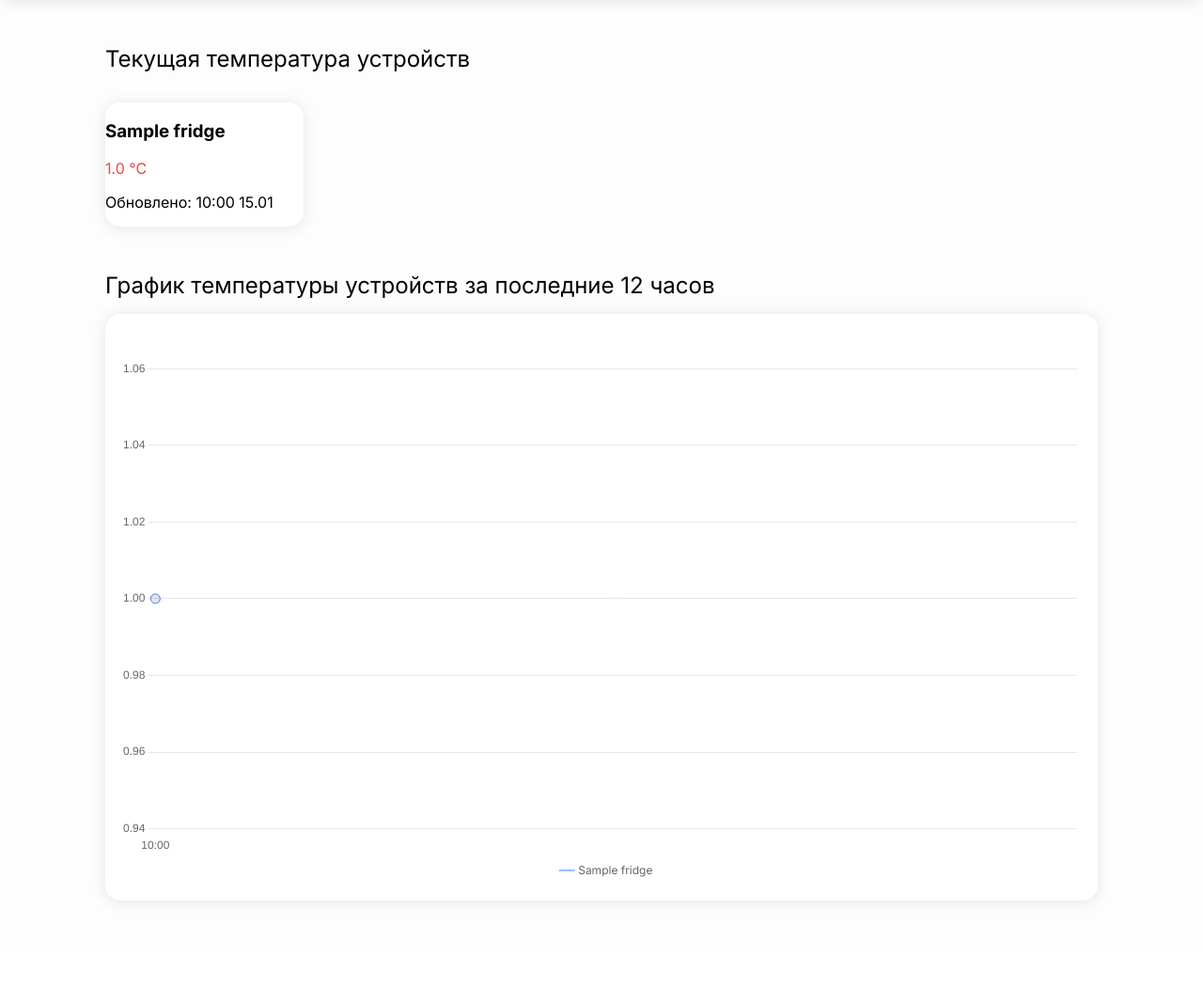
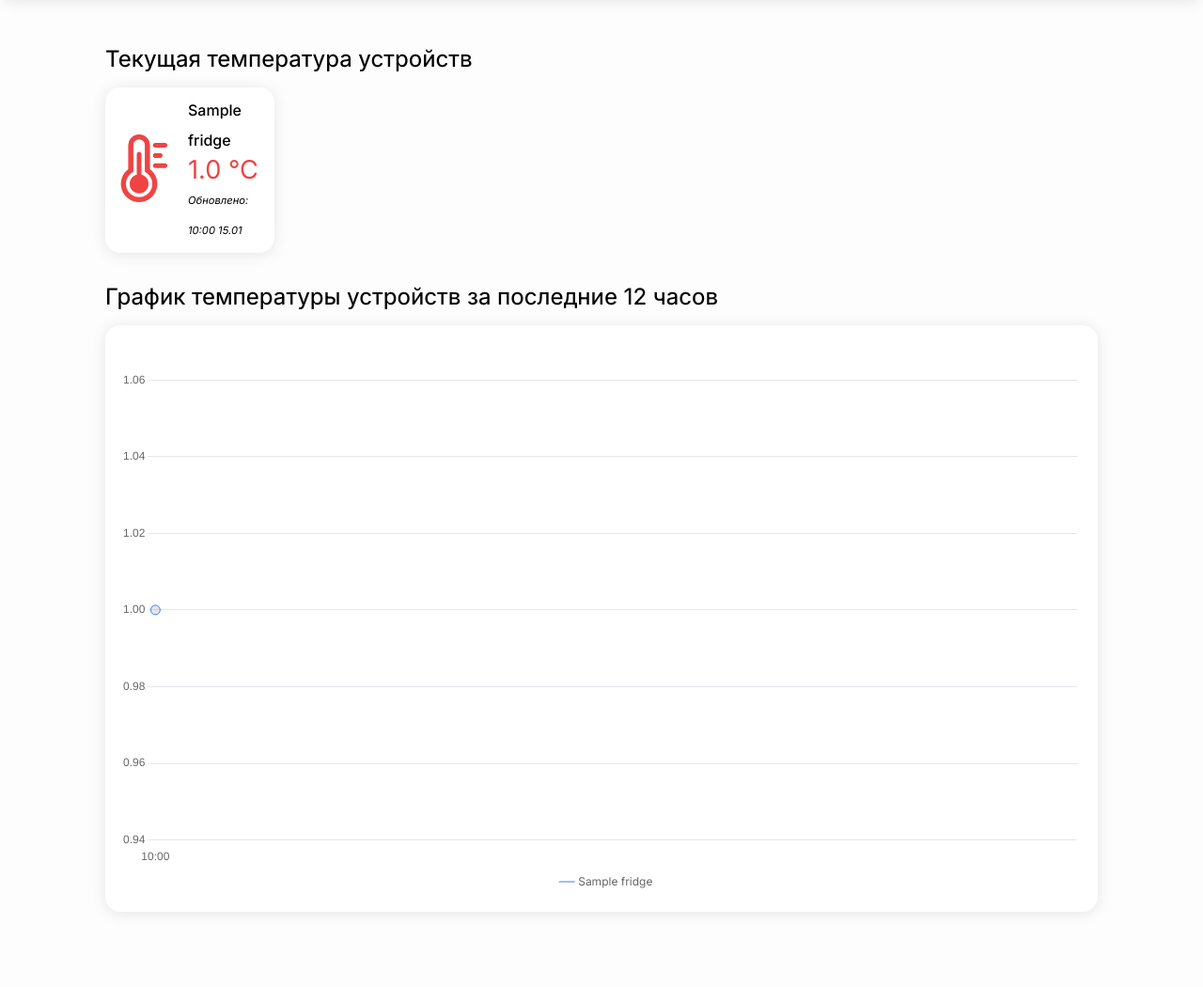
Before and after one commit to Begench2506/Sensotura, a Flask app: page / in a window 1280 px wide. Shown: the part 80-1130 px from the top of the page at 94% size. Before the commit the page ends 1041 px from the top, so only its background shows below. Run offline with Flask 3, Linux system fonts and the light colour scheme; tables that the repository leaves empty hold one stand-in row (values such as "Sample post").

Commit message:
fridges block

```diff
--- a/app/static/css/style.css
+++ b/app/static/css/style.css
@@ -31,7 +31,7 @@ h1{
 
 h2{
     font-size: 1.5rem;
-    font-weight: 400;
+    font-weight: 450;
     margin: 0;
     padding: 0;
 }
@@ -81,8 +81,7 @@ main{
 
 .generalIndicators h2{
     display: flex;
-    /* justify-content: center;
-    align-items: center; */
+    margin: 0;
 }
 
 .tempChart{
@@ -94,7 +93,7 @@ main{
 
 .fridges{
     display: flex;
-    margin: 2rem 0 3rem;
+    margin: 1rem 0 2rem 0;
 }
 
 .fridge{
@@ -104,7 +103,40 @@ main{
     border-radius: 1rem;
     box-shadow: 0 0.1rem 1rem rgba(0, 0, 0, 0.1);
     margin-right: 2rem;
-    width: 20%;
+    width: 17%;
+    display: flex;
+    align-items: center;
+}
+
+.fridge_pic{
+    margin-right: 0.5rem;
+}
+
+.fridge_pic img{
+    height: 4.5rem;
+}
+
+.fridge_info{
+    line-height: 2rem;
+    padding: 0.5rem;
+}
+
+.fridge_info h3{
+    font-weight: 500;
+    font-size: 1rem;
+    margin: 0;
+}
+
+.fridge_temp{
+    font-size: 1.7rem;
+    margin: 0;
+
+}
+
+.fridge_temp_lst_updt{
+    font-size: 0.7rem;
+    font-style: italic;
+    margin: 0;
 }
 
 .chartContainer {
@@ -113,7 +145,7 @@ main{
     background-color: #fff;            /* фон (если нужен) */
     box-shadow: 0 0.1rem 1rem rgba(0, 0, 0, 0.1);  /* лёгкая тень */
     max-width: 100%;                   /* адаптивность */
-    margin-top: 1rem;
+    margin: 1rem 0 2rem 0;
     border
 }
 
--- a/app/templates/index.html
+++ b/app/templates/index.html
@@ -11,15 +11,26 @@
     <div class="fridges">
         {% for fridge in fridges %}
         <div class="fridge">
-            <h3>{{ fridge.name }}</h3>
-            {% if fridge.last_temp <= -35 %}
-                <p style="color: #1b922f">{{ fridge.last_temp }} °C</p>
-            {% elif -35 < fridge.last_temp <= -30  %}
-                <p style="color: #f59e0b">{{ fridge.last_temp }} °C</p>
-            {% elif fridge.last_temp > -30 %}
-                <p style="color: #ef4444">{{ fridge.last_temp }} °C</p>
-            {% endif %}
-            <p>Обновлено: {{ fridge.last_time }}</p>
+           <div class="fridge_pic">
+                {% if fridge.last_temp <= -35 %}
+                <img src="{{ url_for('static', filename='img/greenTemp.png') }}">
+                {% elif -35 < fridge.last_temp <= -30 %}
+                <img src="{{ url_for('static', filename='img/orangeTemp.png') }}">
+                {% elif fridge.last_temp > -30 %}
+                <img src="{{ url_for('static', filename='img/redTemp.png') }}">
+                {% endif %}
+           </div>
+           <div class="fridge_info">
+                <h3>{{ fridge.name }}</h3>
+                {% if fridge.last_temp <= -35 %}
+                <p class="fridge_temp" style="color: #1b922f">{{ fridge.last_temp }} °C</p>
+                {% elif -35 < fridge.last_temp <= -30  %}
+                <p class="fridge_temp" style="color: #f59e0b">{{ fridge.last_temp }} °C</p>
+                {% elif fridge.last_temp > -30 %}
+                <p class="fridge_temp" style="color: #ef4444">{{ fridge.last_temp }} °C</p>
+                {% endif %}
+                <p class="fridge_temp_lst_updt">Обновлено: {{ fridge.last_time }}</p>
+           </div>
         </div>
         {% endfor %}
     </div>
```
